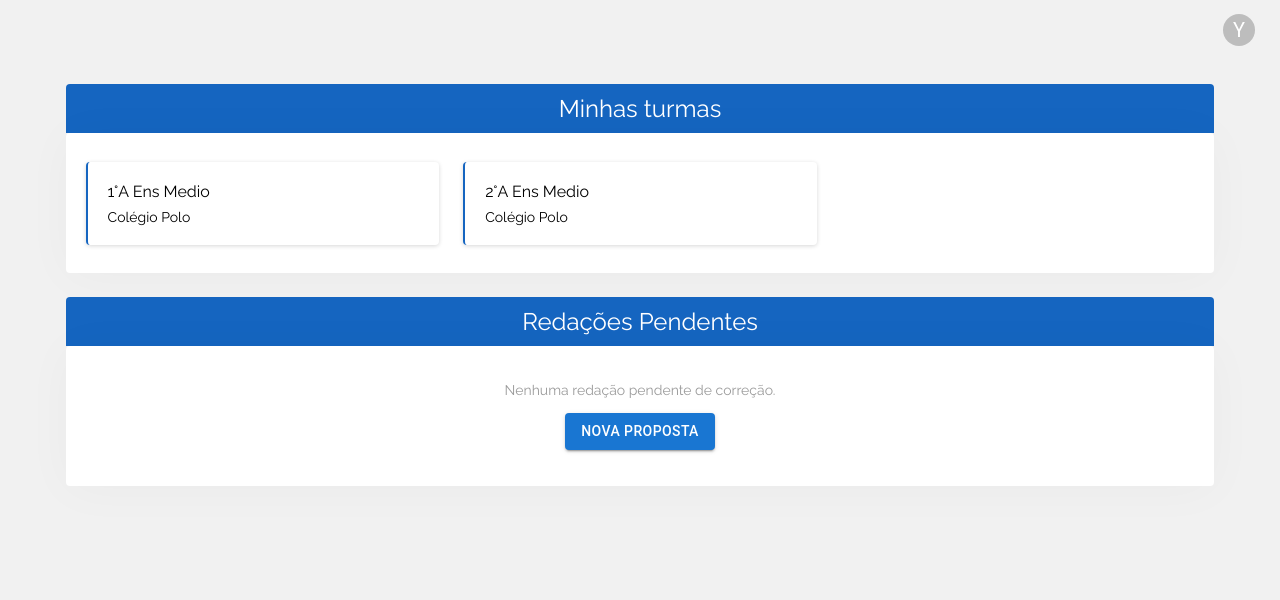
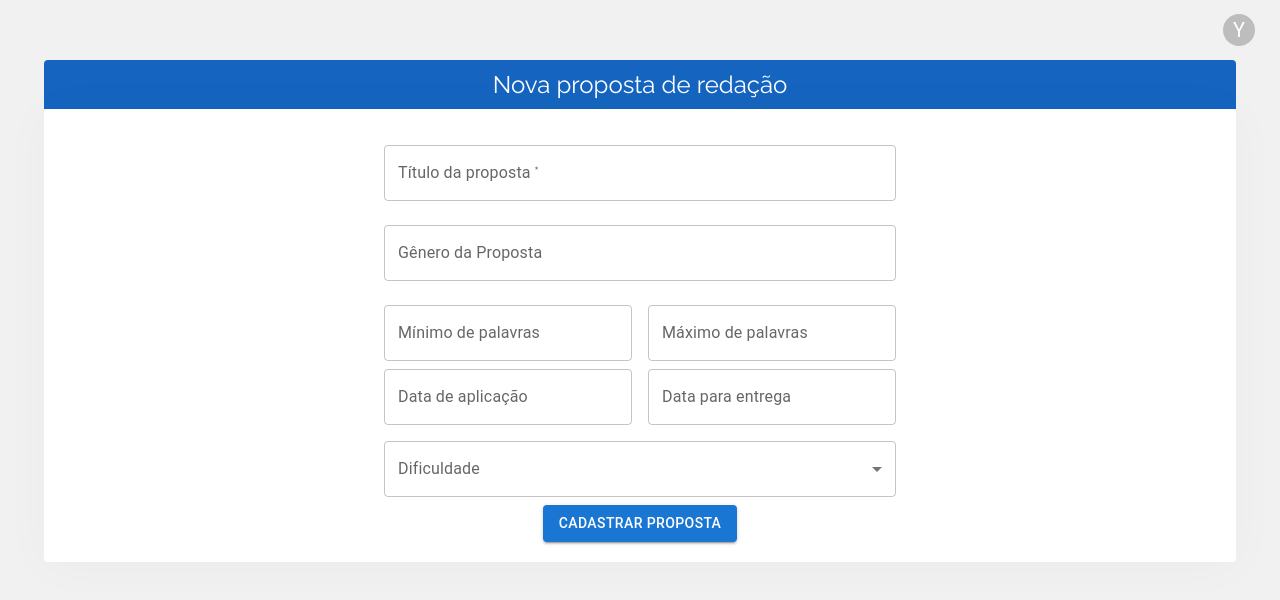
Before and after one commit to ypoleto/FrontRedacheck, a React (Create React App) app: page / in a window 1280 px wide. Shown: the top 600 px of the page. Built offline with nearby package versions, Linux system fonts and the light colour scheme.

Commit message:
Formulário proposta - Base do formulário

```diff
--- a/src/App.js
+++ b/src/App.js
@@ -1,13 +1,17 @@
 import './css/App.css';
 import NavBar from './components/NavBar';
-import Inicio from './components/Inicio/Inicio';
+import Proposta from './components/Proposta/Proposta';
+import { LocalizationProvider } from '@mui/x-date-pickers';
+import { AdapterDayjs } from '@mui/x-date-pickers/AdapterDayjs'
 
 function App() {
   return (
-    <div className="App">
-      <NavBar/>
-      <Inicio/>
-    </div>
+    <LocalizationProvider dateAdapter={AdapterDayjs}>
+      <div className="App">
+        <NavBar />
+        <Proposta />
+      </div>
+    </LocalizationProvider>
   );
 }
 
--- a/src/components/Inicio/components/ListaTurmas.js
+++ b/src/components/Inicio/components/ListaTurmas.js
@@ -2,12 +2,15 @@ import { useState } from 'react';
 import '../../../css/Inicio.css';
 import { Grid } from '@mui/material';
 import Button from '@mui/material/Button';
-import EditIcon from '@mui/icons-material/Edit';
+import AddOutlinedIcon from '@mui/icons-material/AddOutlined';
 
 function ListaTurmas() {
 
     const [turmas, setTurmas] = useState([
         { id: 1, nome: '1°A Ens Medio', colegio: 'Polo' },
+        { id: 2, nome: '2°A Ens Medio', colegio: 'Polo' },
+        { id: 2, nome: '2°A Ens Medio', colegio: 'Polo' },
+        { id: 2, nome: '2°A Ens Medio', colegio: 'Polo' },
         { id: 2, nome: '2°A Ens Medio', colegio: 'Polo' },
     ]);
 
@@ -23,16 +26,23 @@ function ListaTurmas() {
             )
         }
         return (
+            <>
                 <Grid container spacing={{ xs: 2, md: 3 }} columns={12}>
                     {turmas.map((turma, index) => (
-                    <Grid item xs={2} sm={4} md={4} key={index}>
+                        <Grid item xs={8} sm={4} md={4} key={index}>
                             <div className='boxTurma'>
-                            <div style={{ fontSize: 16 }}> {turma.nome}</div>
+                                <div style={{ fontSize: 16, fontWeight: 'bold' }}> {turma.nome}</div>
                                 <div style={{ fontSize: 14 }}> Colégio {turma.colegio}</div>
                             </div>
                         </Grid>
                     ))}
+                    <Grid item xs={8} sm={4} md={4} >
+                        <div className='boxTurmaAdd' style={{ backgroundColor: '#1565c0', color: 'white', fontSize: 18 }}>
+                            <AddOutlinedIcon fontSize='small' /> Adicionar nova turma
+                        </div>
                     </Grid>
+                </Grid>
+            </>
         )
     }
 
--- a/src/components/NavBar.js
+++ b/src/components/NavBar.js
@@ -5,10 +5,10 @@ import AddOutlinedIcon from '@mui/icons-material/AddOutlined';
 import InfoOutlinedIcon from '@mui/icons-material/InfoOutlined';
 import '../css/NavBar.css';
 import React from 'react';
+import { Link } from 'react-router-dom';
 
-function NavBar() {
+function NavBar({anchorEl, setAnchorEl}) {
 
-  const [anchorEl, setAnchorEl] = React.useState(null);
 
   const handleIconClick = (event) => {
     setAnchorEl(event.currentTarget);
@@ -39,10 +39,10 @@ function NavBar() {
           onClose={handleClose}
           onMouseLeave={handleClose}
         >
-          <MenuItem onClick={handleClose}> <AddOutlinedIcon style={{paddingRight: 10}} fontSize='small'/> Propor redação</MenuItem>
-          <MenuItem onClick={handleClose}> <PersonIcon style={{paddingRight: 10}} fontSize='small'/> Minha conta</MenuItem>
-          <MenuItem onClick={handleClose}> <InfoOutlinedIcon style={{paddingRight: 10}} fontSize='small'/> Sobre</MenuItem>
-          <MenuItem onClick={handleClose}> <LogoutIcon style={{paddingRight: 10}} fontSize='small'/> Sair</MenuItem>
+          <MenuItem onClick={handleClose}> <AddOutlinedIcon style={{ paddingRight: 10 }} fontSize='small' /> Propor redação</MenuItem>
+          <MenuItem onClick={handleClose}> <PersonIcon style={{ paddingRight: 10 }} fontSize='small' /> <Link to="/proposta">Minha conta</Link></MenuItem>
+          <MenuItem onClick={handleClose}> <InfoOutlinedIcon style={{ paddingRight: 10 }} fontSize='small' /> Sobre</MenuItem>
+          <MenuItem onClick={handleClose}> <LogoutIcon style={{ paddingRight: 10 }} fontSize='small' /> Sair</MenuItem>
         </Menu>
       </div>
     </div>
--- /dev/null
+++ b/src/components/Proposta/Proposta.js
@@ -0,0 +1,100 @@
+import { Button, FormControl, FormLabel, Grid, InputLabel, MenuItem, Select, TextField } from '@mui/material';
+import '../../css/Proposta.css';
+import { useState } from 'react';
+import moment from 'moment';
+import { DatePicker } from "@mui/x-date-pickers/DatePicker";
+
+function Proposta() {
+
+    const [proposta, setProposta] = useState({
+        titulo: '',
+        texto: '',
+        dificuldade: '',
+    });
+
+    const handleChange = (e) => {
+        setProposta({
+            ...proposta,
+            [e.target.name]: e.target.value,
+        });
+    };
+
+    const handleSubmit = (e) => {
+        e.preventDefault();
+        // Aqui você pode enviar a proposta para o backend ou realizar outras operações
+        console.log('Proposta enviada:', proposta);
+    };
+    return (
+        <div className="container">
+            <div>
+                <div className='tituloBoxProposta'>Nova proposta de redação</div>
+                <div className="boxProposta">
+                    <div>
+                        <form onSubmit={handleSubmit}>
+                            <TextField
+                                label="Título da proposta"
+                                fullWidth
+                                margin="normal"
+                                name="titulo"
+                                required
+                                value={proposta.titulo}
+                                onChange={handleChange}
+                            />
+                            <TextField
+                                label="Gênero da Proposta"
+                                fullWidth
+                                margin="normal"
+                                name="texto"
+                                value={proposta.texto}
+                                onChange={handleChange}
+                            />
+                            <div style={{ display: 'flex', gap: '16px' }}>
+                                <TextField
+                                    label="Mínimo de palavras"
+                                    fullWidth
+                                    margin="normal"
+                                    name="texto"
+                                    value={proposta.texto}
+                                    onChange={handleChange}
+                                />
+                                <TextField
+                                    label="Máximo de palavras"
+                                    fullWidth
+                                    margin="normal"
+                                    name="texto"
+                                    value={proposta.texto}
+                                    onChange={handleChange}
+                                />
+                            </div>
+                            <div style={{ display: 'flex', gap: '16px' }}>
+                                <DatePicker label="Data de aplicação" />
+                                <DatePicker
+                                    label="Data para entrega"
+                                />
+                            </div>
+                            <FormControl fullWidth margin="normal">
+                                <InputLabel>Dificuldade</InputLabel>
+                                <Select
+                                    label="Dificuldade"
+                                    name="dificuldade"
+                                    value={proposta.dificuldade}
+                                    onChange={handleChange}
+                                >
+                                    <MenuItem value="facil">Fácil</MenuItem>
+                                    <MenuItem value="medio">Médio</MenuItem>
+                                    <MenuItem value="dificil">Difícil</MenuItem>
+                                </Select>
+                            </FormControl>
+                            <Button type="submit" variant="contained" color="primary">
+                                Cadastrar Proposta
+                            </Button>
+                        </form>
+
+                    </div>
+                </div>
+            </div>
+        </div>
+    );
+}
+
+export default Proposta;
--- a/src/css/Inicio.css
+++ b/src/css/Inicio.css
@@ -38,6 +38,7 @@
     justify-content: space-between;
     border-left: 2px solid #1565C0;
 }
+
 .boxTurma {
     margin: auto;
     border-radius: 4px;
@@ -48,6 +49,18 @@
     display: grid;
     gap: 8px;
 }
+
+.boxTurmaAdd {
+    margin: auto;
+    border-radius: 4px;
+    padding: 20px;
+    box-shadow: 0px 3px 1px -2px rgba(0,0,0,0.2), 0px 2px 2px 0px rgba(0,0,0,0.14), 0px 1px 5px 0px rgba(0,0,0,0.12);
+    text-align: left;
+    display: flex;
+    border-left: 2px solid #1565C0;
+    height: 40px;
+}
+
 .infosBoxRedacao {
     display: grid;
     gap: 10px;
--- /dev/null
+++ b/src/css/Proposta.css
@@ -0,0 +1,24 @@
+.boxProposta{
+    padding: 20px;
+    width: 90%;
+    margin: auto;
+    border-radius: 4px;
+    min-height: 100px;
+    display: flex;
+    justify-content: center;
+    align-items: center;
+    background-color: white;
+    box-shadow: rgba(0, 0, 0, 0.03) 0px 3px 50px;
+}
+.tituloBoxProposta {
+    padding: 10px 20px;
+    width: 90%;
+    margin: auto;
+    border-top-left-radius: 4px;
+    border-top-right-radius: 4px;
+    justify-content: center;
+    align-items: center;
+    color: white;
+    background-color: #1565c0;
+    font-size: 24px;
+}
```
Also changed, not shown: package.json (+8 -0 lines), 1 other file (tests, documents, lock files or other folders). Lines whose indentation alone changed are shown as unchanged.
